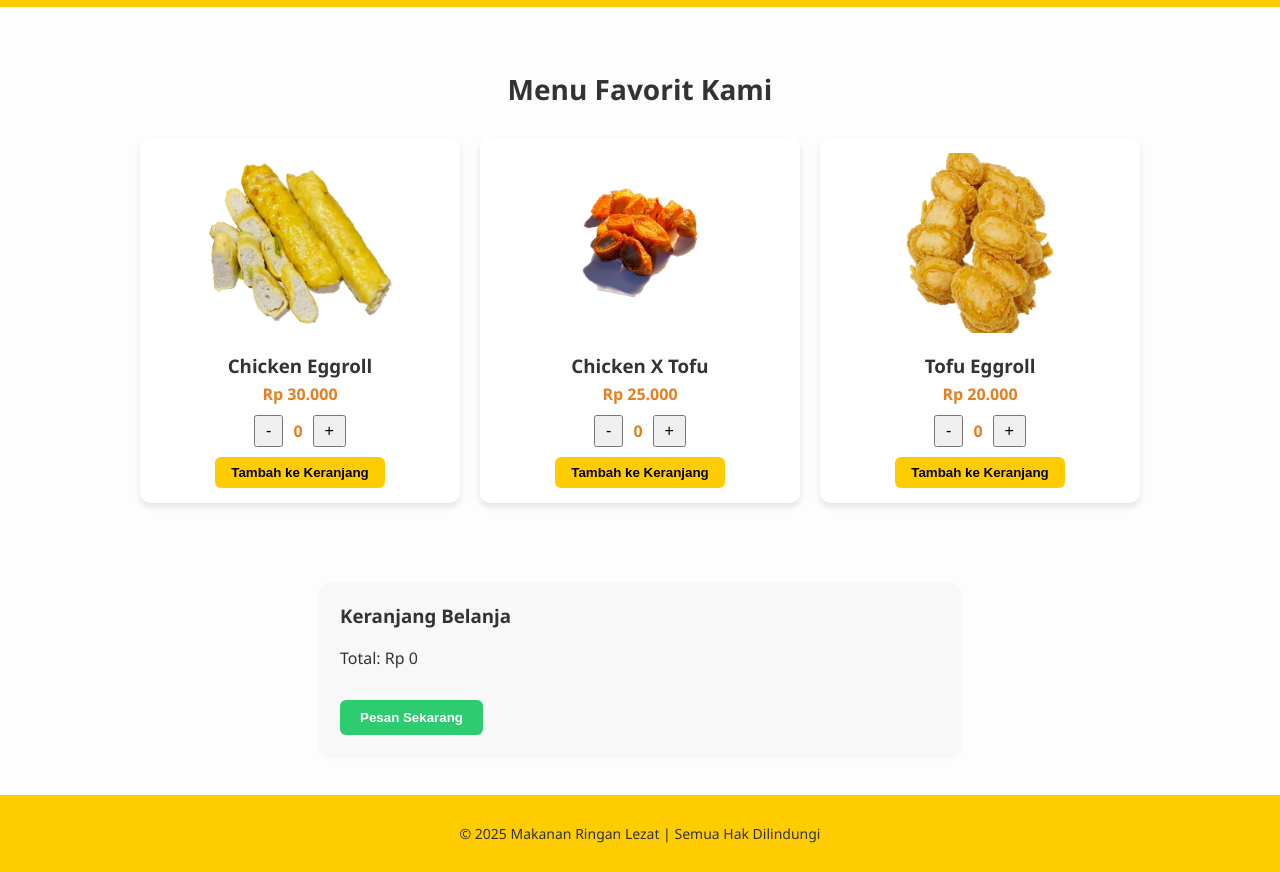
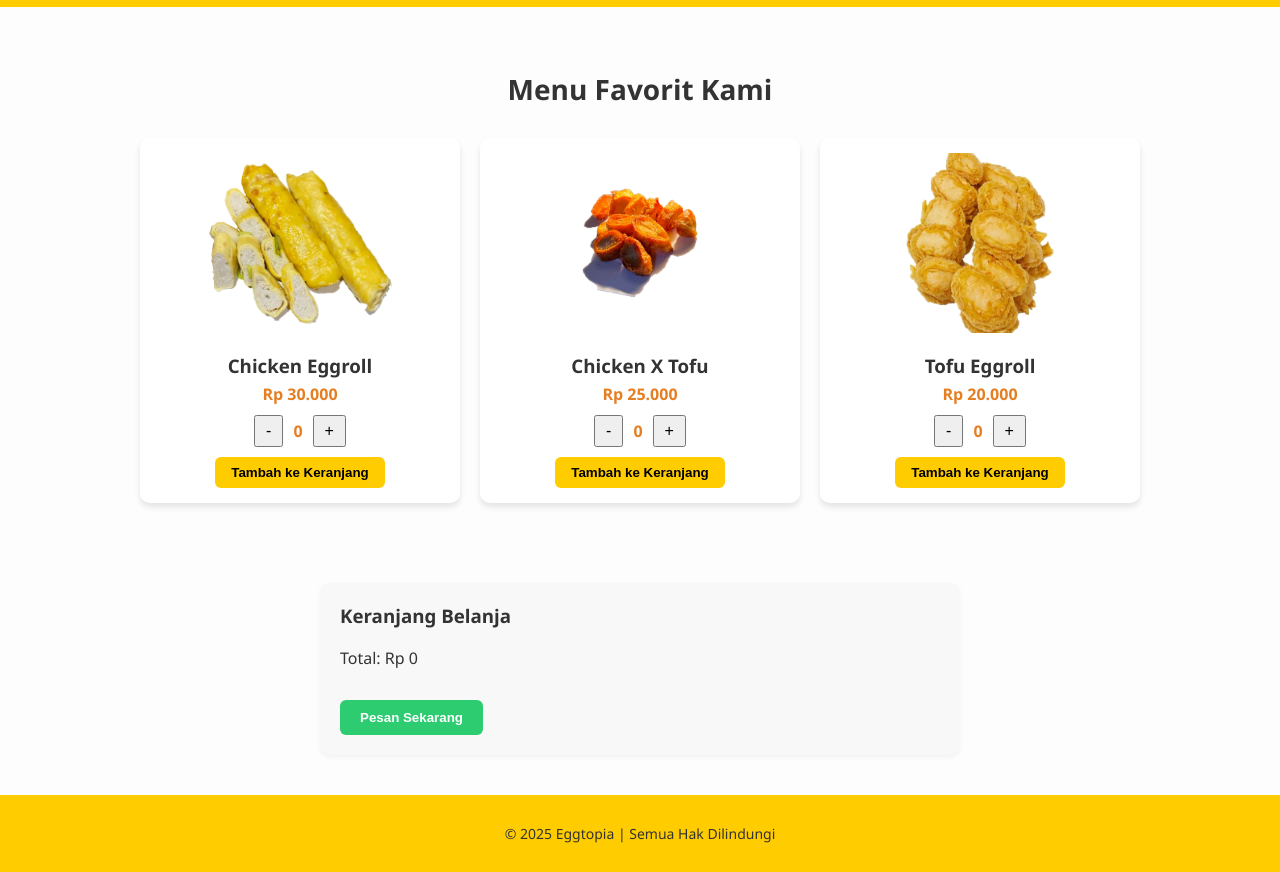
Before and after one commit to maikel-antonio/Eggtopia, a plain HTML site: page menu.html in a window 1280 px wide. Shown: the part 63-935 px from the top of the page. Drawn offline with Linux system fonts and the light colour scheme.

Commit message:
Update menu.html

```diff
--- a/menu.html
+++ b/menu.html
@@ -227,7 +227,7 @@
     </div>
 
     <footer>
-        <p>&copy; 2025 Makanan Ringan Lezat | Semua Hak Dilindungi</p>
+        <p>&copy; 2025 Eggtopia | Semua Hak Dilindungi</p>
     </footer>
 
     <script src="script.js"></script>
```
